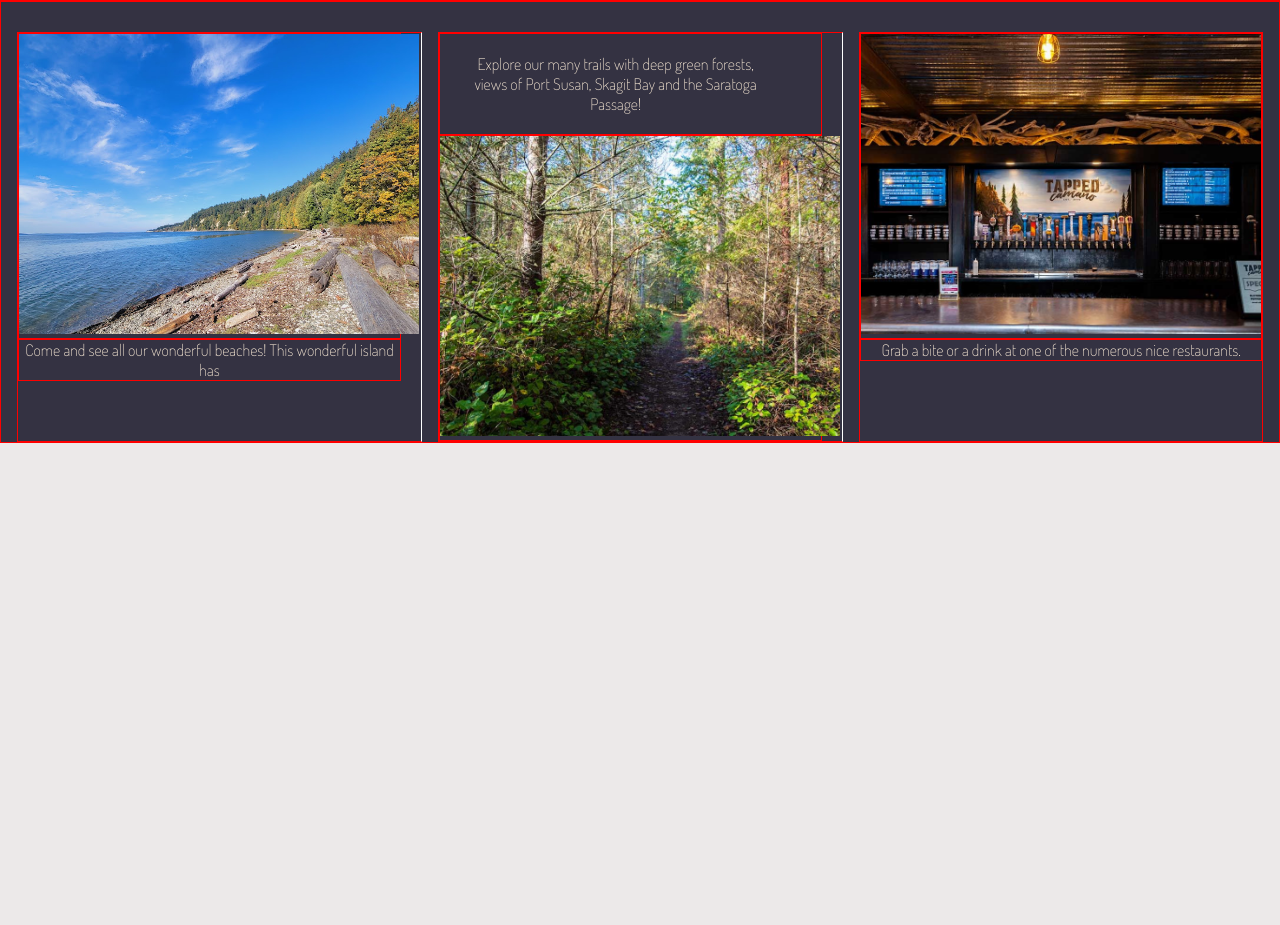
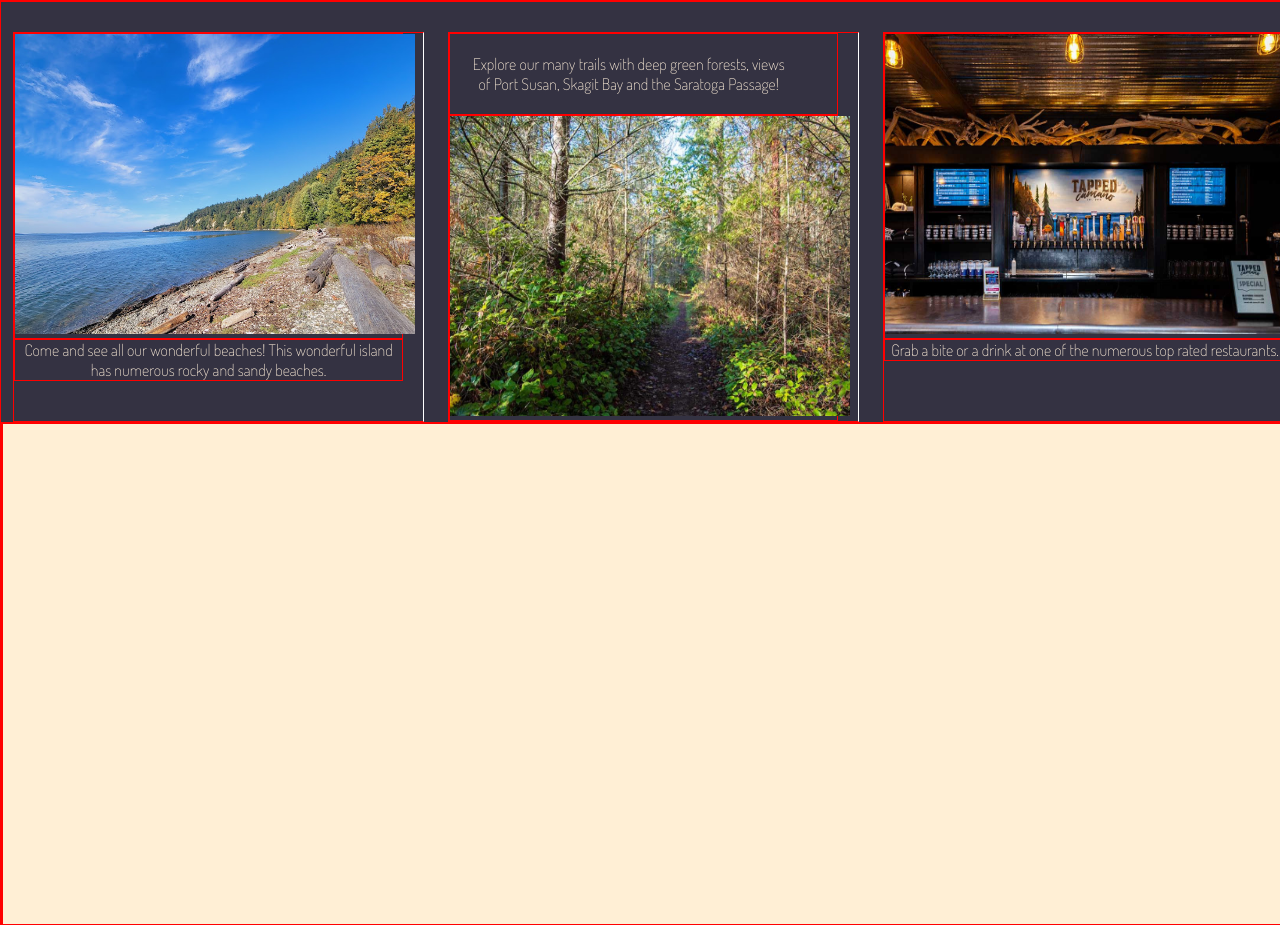
Before and after one commit to Samcraig77/hometown-solo-project, a plain HTML site: page index.html in a window 1280 px wide. Shown: the part 511-1436 px from the top of the page. Before the commit the page ends 954 px from the top, so only its background shows below. Drawn offline with Linux system fonts and the light colour scheme.

Commit message:
fnished activities section. starting on end card.

```diff
--- a/index.html
+++ b/index.html
@@ -25,7 +25,7 @@
 <div class="activities">
     <div class="activity-1">
             <div><img src="Cama-beach.jpg"></div>
-            <div><p>Come and see all our wonderful beaches! This wonderful island has </p></div>
+            <div><p>Come and see all our wonderful beaches! This wonderful island has numerous rocky and sandy beaches.</p></div>
     </div>
     <div class="activity-2">
         <div><p>Explore our many trails with deep green forests, views of Port Susan, Skagit Bay and the Saratoga Passage!</p></div>
@@ -33,9 +33,16 @@
     </div>
     <div class="activity-3">
         <div><img src="Tapped-Public-House.jpg"></div>
-        <div><p>Grab a bite or a drink at one of the numerous nice restaurants.</p></div>
+        <div><p>Grab a bite or a drink at one of the numerous top rated restaurants.</p></div>
     </div>
 
 </div>
+
+<div class="card-section">
+<div class="my-photo"></div>
+
+
+</div>
+</div>
 </body>
 </html>
--- a/styles.css
+++ b/styles.css
@@ -2,10 +2,10 @@
     --hero-font1: #2B633B;
     --activities-background: #343242;
     --activities-font1: antiquewhite;
+    --card-section-background: papayawhip;
 }
 
 * {
-    min-width: 200px;
     margin: 0px;
 }
 
@@ -18,7 +18,7 @@ div {
 
 
 body {
-    min-width: 300px;
+    min-width: 1300px;
     font-family: 'Dosis', sans-serif;
     background-color: #ECE9E9;
     color: var(--hero-font1);
@@ -53,7 +53,7 @@ border: 5px solid #727272;
 .activities {
     display: flex;
     flex-grow: inherit;
-    justify-content: space-evenly;
+    justify-content: space-around;
     background-color: var(--activities-background);
     color: var(--activities-font1);
     padding-top: 30px;
@@ -77,5 +77,11 @@ border: 5px solid #727272;
 .activity-1 img, .activity-2 img, .activity-3 img {
     width: 400px;
     height: 300px;
-    object-fit: cover;
+    object-fit: fill;
 }
+
+.card-section {
+    height: 500px;
+    background-color: var(--card-section-background);
+    display: flex;
+}
```
